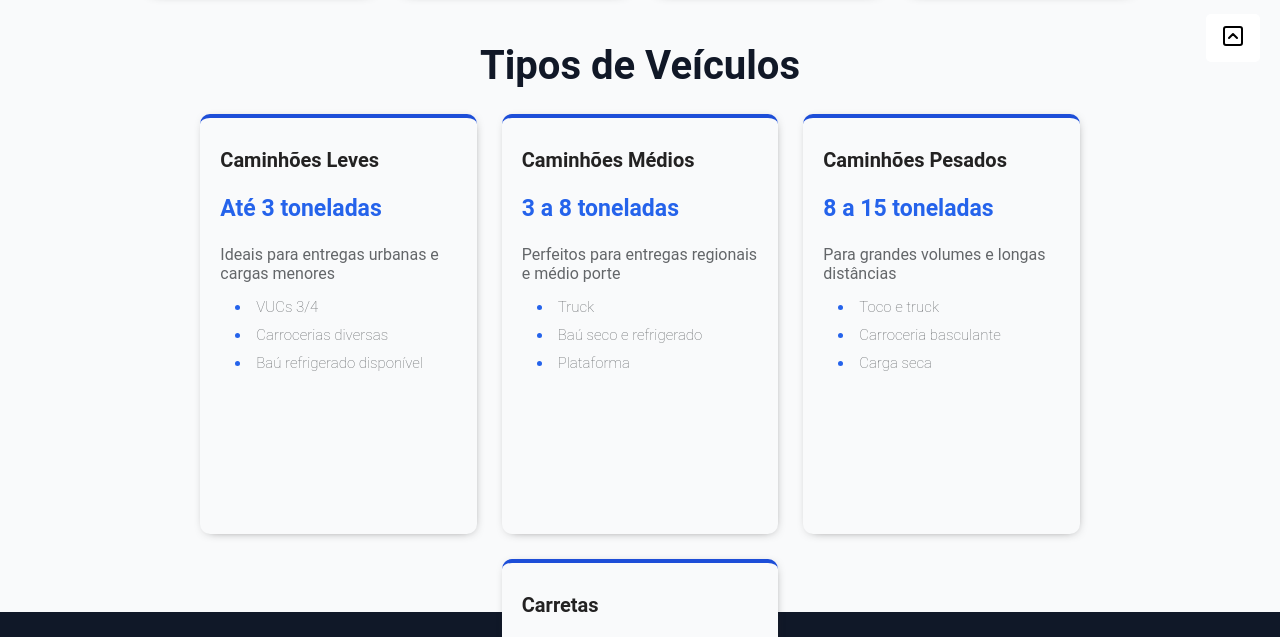
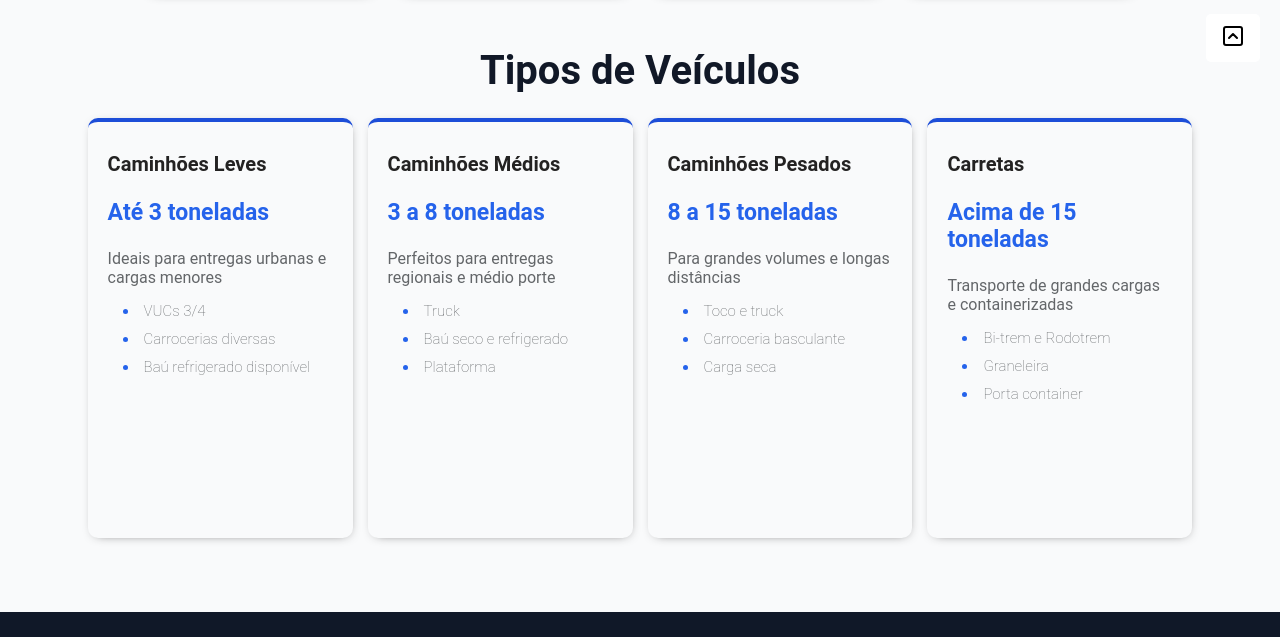
Before and after one commit to pedrohenriquegoncalves123-br/TransExpress, a plain HTML site: page paginas.site/frota.html in a window 1280 px wide. Shown: the part 718-1355 px from the top of the page. Drawn offline with Linux system fonts and the light colour scheme; a web font is replaced by a local one.

Commit message:
Update frota.css

```diff
--- a/css/frota.css
+++ b/css/frota.css
@@ -221,8 +221,7 @@ h1 {
     flex-wrap: wrap;
     justify-content: center;
     align-items: center;
-    gap: 2.5rem;
-
+    gap: 1.5rem;
     max-width: 100%;
     height: 50rem;
     padding: 0;
@@ -230,7 +229,7 @@ h1 {
 }
 
 .card-veiculos {
-    width: 24%;
+    width: 23%;
     min-height: 42em;
     text-align: left;
     border-radius: 1rem;
```
